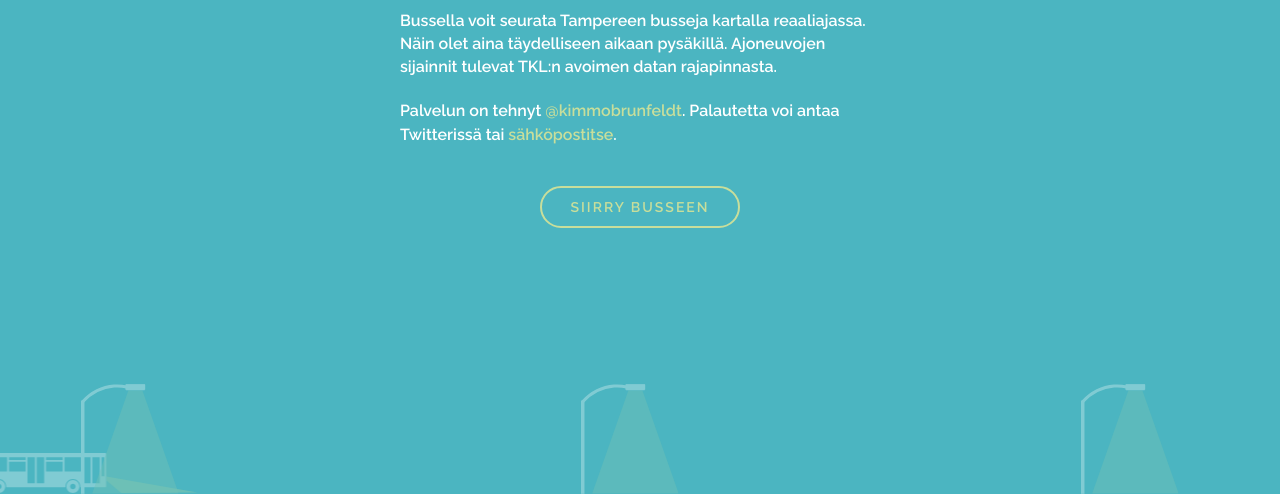
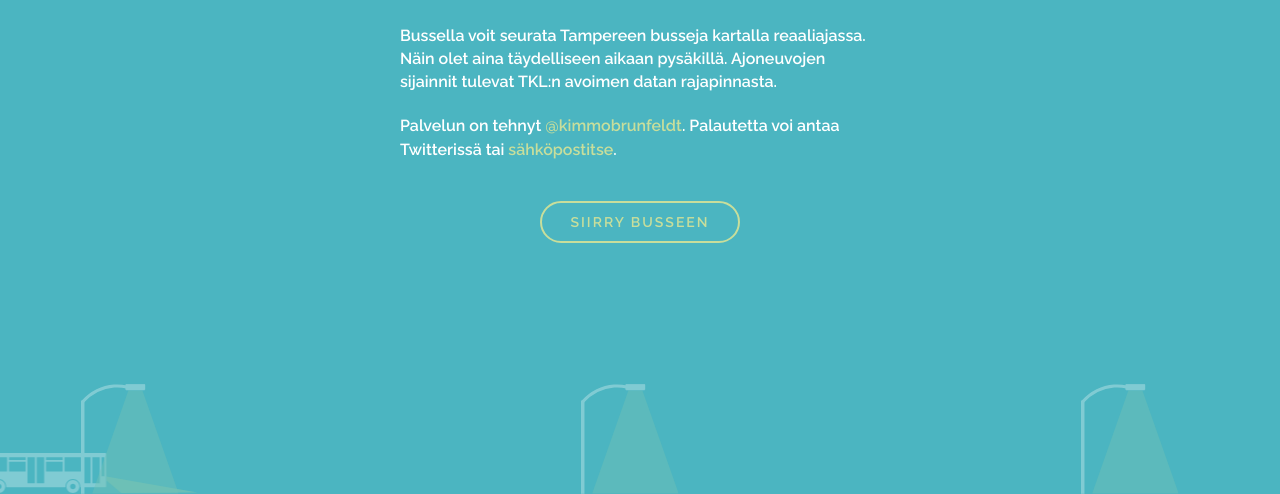
Before and after one commit to kimmobrunfeldt/busse-release, a plain HTML site: page info/index.html in a window 1280 px wide. Shown: the part 306-800 px from the top of the page. Drawn offline with Linux system fonts and the light colour scheme.

Commit message:
Release 14

```diff
--- a/info/main.css
+++ b/info/main.css
@@ -325,7 +325,7 @@ html {
   margin: 0 auto;
   left: 0;
   right: 0;
-  padding: 20px 20px 80px 20px;
+  padding: 35px 20px 80px 20px;
   z-index: 10;
 }
 .corner-trail {
```
Also changed, not shown: 1 other file.
